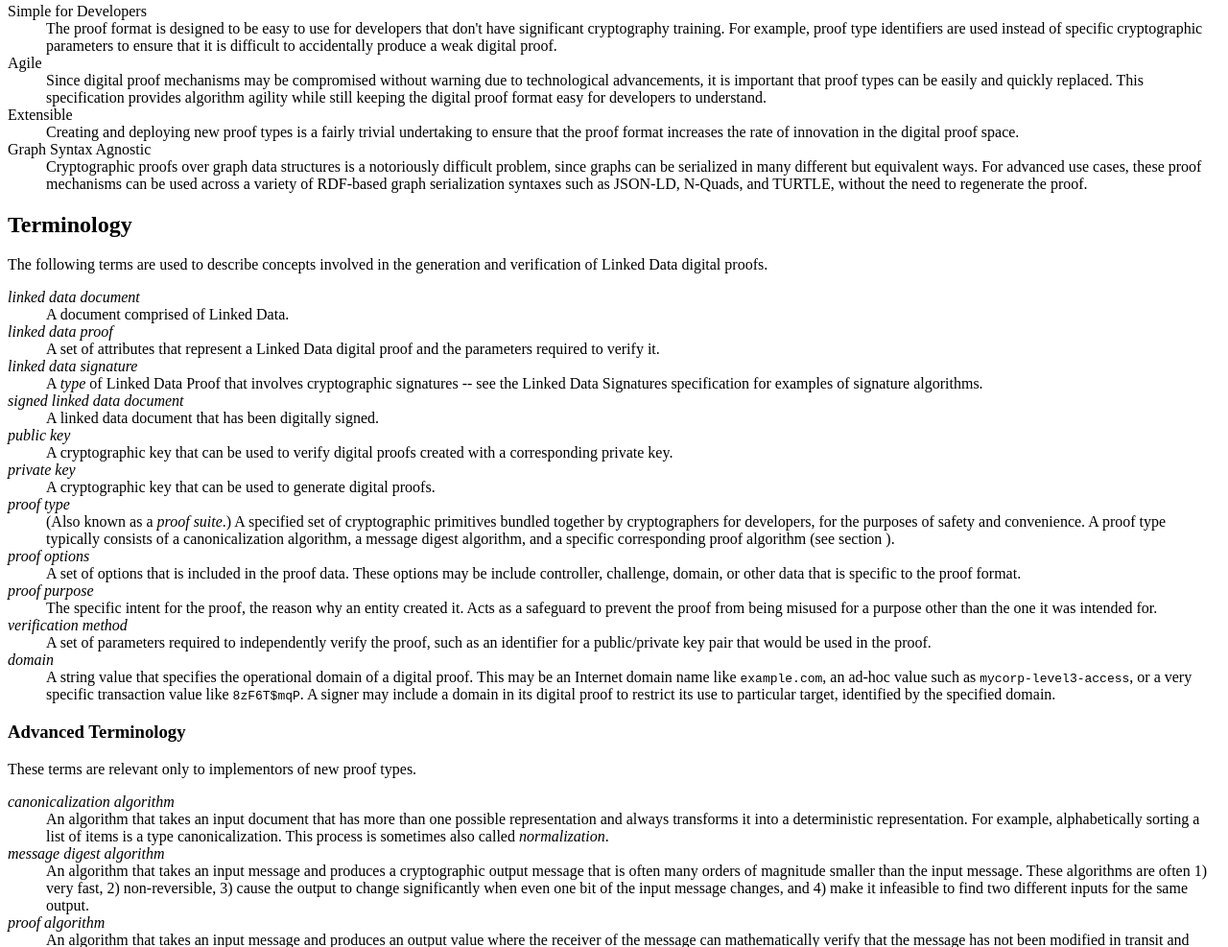
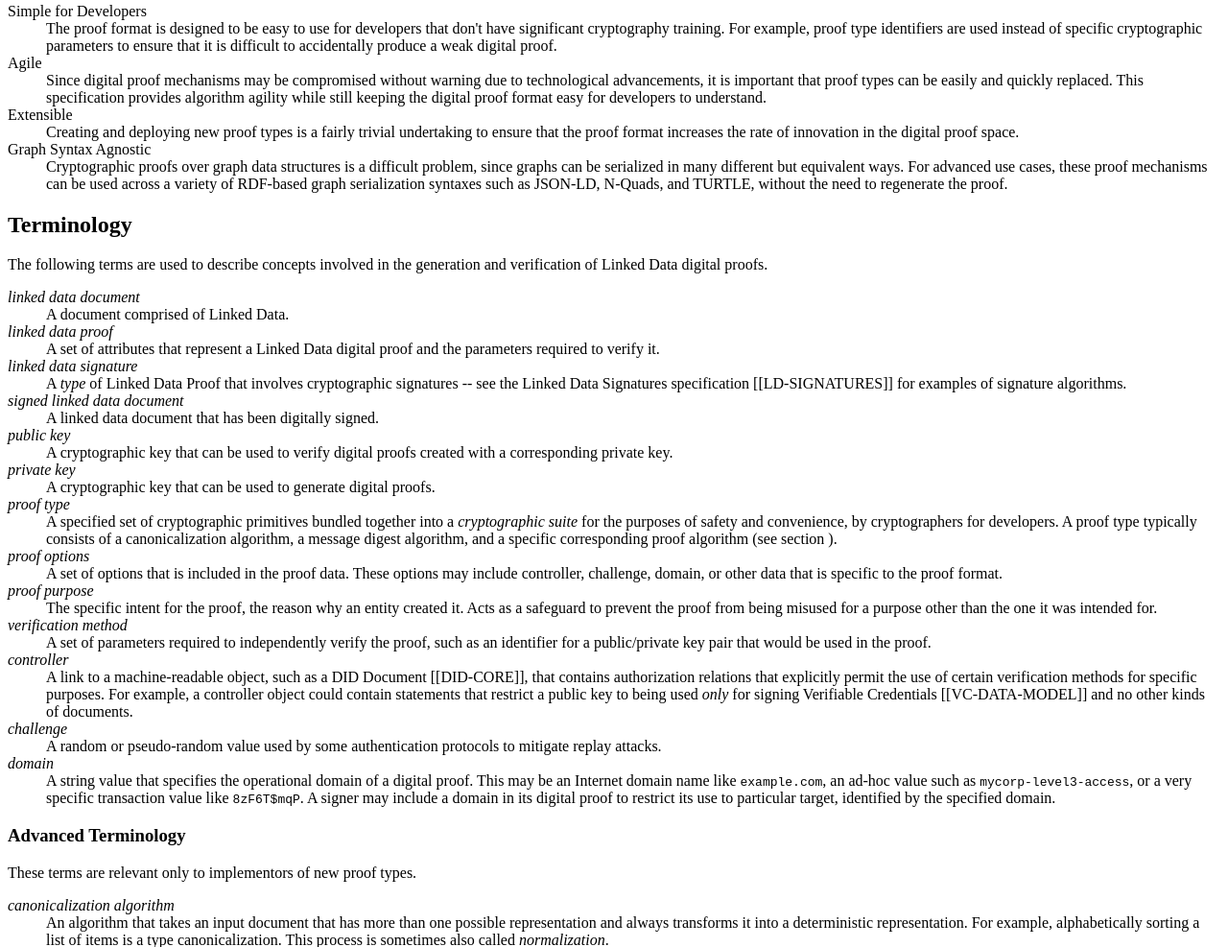
Before and after one commit to TallTed/vc-data-integrity, a plain HTML site: page index.html in a window 1280 px wide. Shown: the part 497-1484 px from the top of the page at 96% size. Drawn offline with Linux system fonts and the light colour scheme.

Commit message:
Add definitions for 'controller' and 'challenge' terms.

```diff
--- a/index.html
+++ b/index.html
@@ -238,7 +238,7 @@ digital proof space.
         </dd>
         <dt>Graph Syntax Agnostic</dt>
         <dd>
-Cryptographic proofs over graph data structures is a notoriously difficult
+Cryptographic proofs over graph data structures is a difficult
 problem, since graphs can be serialized in many different but equivalent ways.
 For advanced use cases, these proof mechanisms can be used across a variety of
 RDF-based graph serialization syntaxes such as JSON-LD, N-Quads, and TURTLE,
@@ -267,7 +267,7 @@ the parameters required to verify it.
         <dt><dfn>linked data signature</dfn></dt>
         <dd>
 A <em>type</em> of Linked Data Proof that involves cryptographic signatures --
-see the Linked Data Signatures specification for examples of signature
+see the Linked Data Signatures specification [[LD-SIGNATURES]] for examples of signature
 algorithms.
         </dd>
         <dt><dfn>signed linked data document</dfn></dt>
@@ -285,16 +285,17 @@ A cryptographic key that can be used to generate digital proofs.
         </dd>
         <dt><dfn>proof type</dfn></dt>
         <dd>
-(Also known as a <dfn>proof suite</dfn>.) A specified set of cryptographic
-primitives bundled together by cryptographers for developers, for the purposes
-of safety and convenience. A proof type typically consists of a
+A specified set of cryptographic primitives bundled together into a
+<dfn>cryptographic suite</dfn> for the purposes of safety and convenience, by
+cryptographers for developers. A proof type typically consists of a
 <a>canonicalization algorithm</a>, a <a>message digest algorithm</a>, and a
-specific corresponding <a>proof algorithm</a> (see section <a href="#advanced-terminology"></a>).
+specific corresponding <a>proof algorithm</a> (see section <a
+href="#advanced-terminology"></a>).
         </dd>
         <dt><dfn>proof options</dfn></dt>
         <dd>
 A set of options that is included in the proof data. These options may
-be include <a>controller</a>, <a>challenge</a>, <a>domain</a>, or other data
+include <a>controller</a>, <a>challenge</a>, <a>domain</a>, or other data
 that is specific to the proof format.
         </dd>
         <dt><dfn>proof purpose</dfn></dt>
@@ -307,6 +308,20 @@ one it was intended for.
         <dd>
 A set of parameters required to independently verify the proof, such as an
 identifier for a public/private key pair that would be used in the proof.
+        </dd>
+        <dt><dfn>controller</dfn></dt>
+        <dd>
+A link to a machine-readable object, such as a DID Document [[DID-CORE]], that
+contains authorization relations that explicitly permit the use of certain
+verification methods for specific purposes. For example, a controller object
+could contain statements that restrict a public key to being used <em>only</em>
+for signing Verifiable Credentials [[VC-DATA-MODEL]] and no other kinds of
+documents.
+        </dd>
+        <dt><dfn>challenge</dfn></dt>
+        <dd>
+A random or pseudo-random value used by some authentication protocols to
+mitigate replay attacks.
         </dd>
         <dt><dfn>domain</dfn></dt>
         <dd>
```
